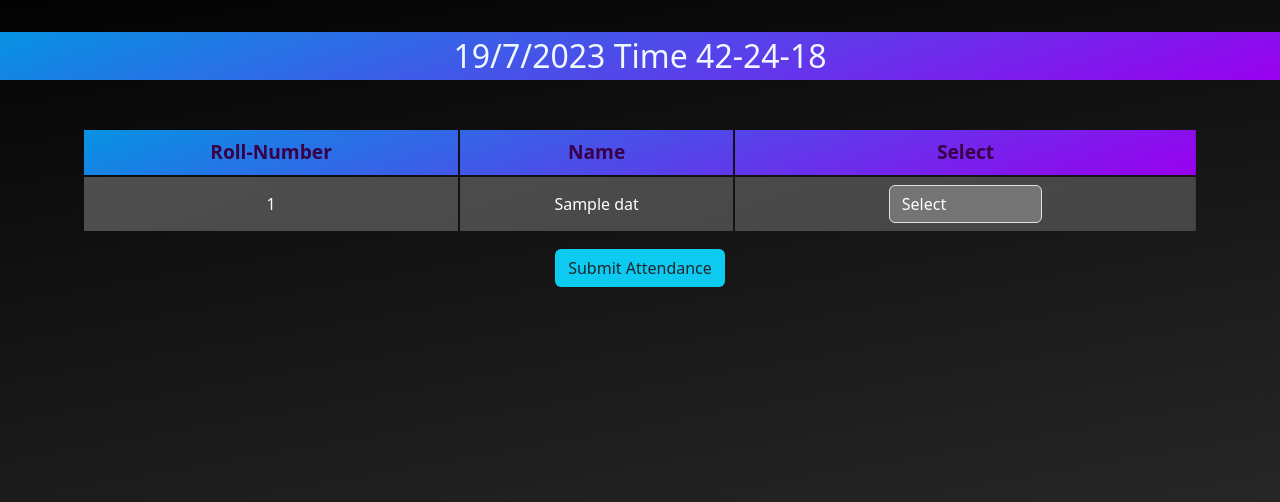
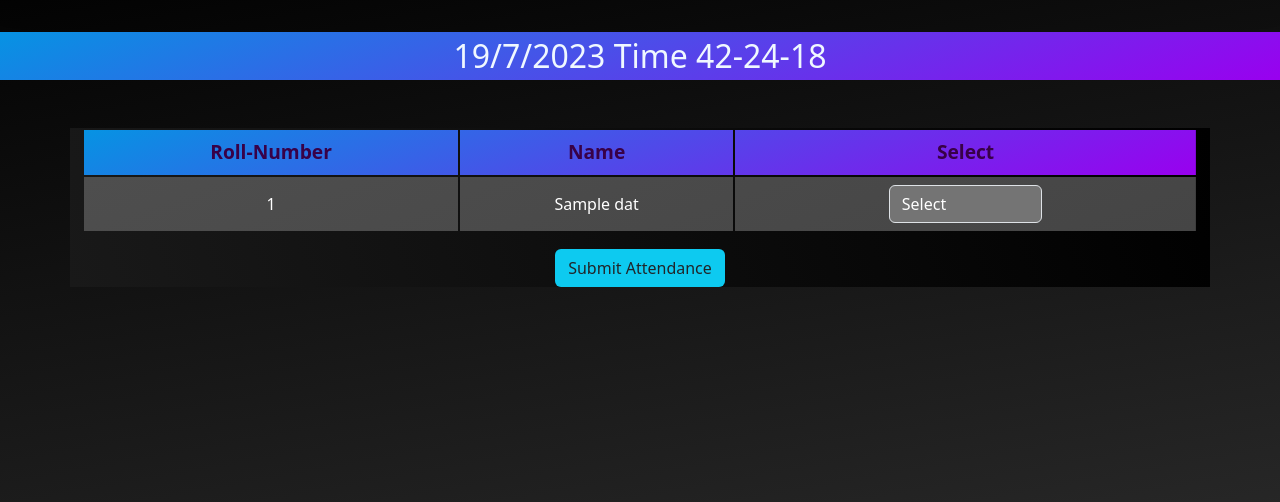
Before and after one commit to md-wasim-123/Atten, a Node server app: template views/attendance.ejs in a window 1280 px wide. Shown: the part 78-580 px from the top of the page. Run offline with Node 20, Linux system fonts and the light colour scheme; the template is opened without the code that fills it: most values are stand-ins (such as "Sample title", 1, 10 or a date in 2020); some libraries are stand-ins or nearby versions.

Commit message:
Update attendance.ejs

```diff
--- a/views/attendance.ejs
+++ b/views/attendance.ejs
@@ -34,7 +34,7 @@
 
 
         <form action="/student/attendance" method="post">
-            <div class="container table-responsive mt-5 z-5 text-center">
+            <div class="container table-responsive mt-5 z-5 text-center stud-table">
 
                 <table class="table text-white text-nowrap border-0">
                     <thead class="table-head border-0">
```
